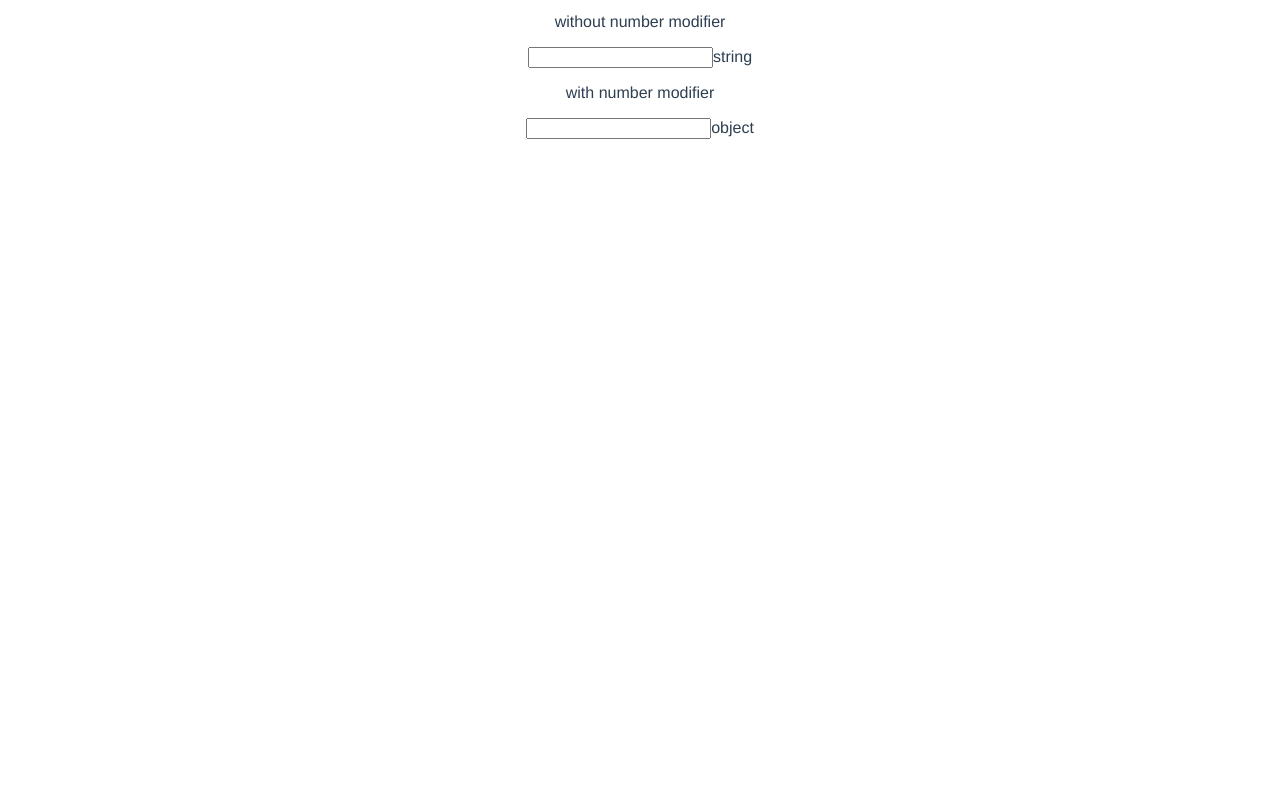
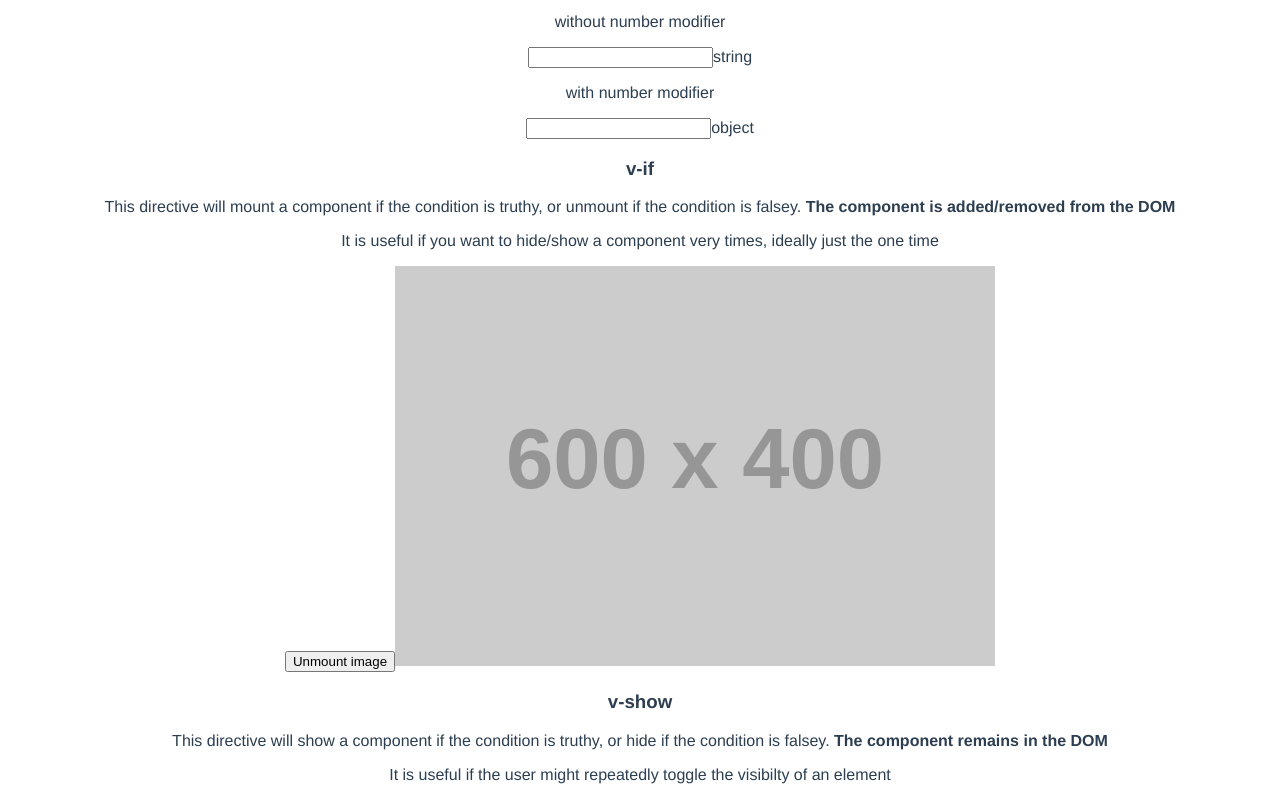
Before and after one commit to iamdcj/vues, a Vue app in the folder sandbox/: page / in a window 1280 px wide. Shown: the part 1318-2118 px from the top of the page. Before the commit the page ends 1465 px from the top, so only its background shows below. Built offline with nearby package versions, Linux system fonts and the light colour scheme.

Commit message:
v-if example

```diff
--- a/sandbox/src/components/Directives/Directives.vue
+++ b/sandbox/src/components/Directives/Directives.vue
@@ -7,6 +7,7 @@
 
     <For />
     <Model />
+    <IfShow />
 
 
   </section>
@@ -16,6 +17,7 @@
 
 import For from './For'
 import Model from './Model'
+import IfShow from './IfShow'
 
 export default {
   name: 'Directives',
@@ -24,7 +26,8 @@ export default {
   },
   components: {
     For,
-    Model
+    Model,
+    IfShow
   }
 }
 </script>
--- /dev/null
+++ b/sandbox/src/components/Directives/IfShow/index.vue
@@ -0,0 +1,42 @@
+<template>
+  <div>
+    <div>
+      <h3>v-if</h3>
+      <p>
+        This directive will mount a component if the condition is truthy, or unmount if the condition is falsey. <strong>The component is added/removed from the DOM</strong>
+      </p>
+
+      <p>It is useful if you want to hide/show a component very times, ideally just the one time</p>
+
+      <button v-on:click="toggleMounted">{{mounted ? 'Unmount' : 'Mount' }} image</button>
+
+      <Img v-if="mounted" src="https://dummyimage.com/600x400/000/fff" />
+    </div>
+    <div>
+      <h3>v-show</h3>
+      <p>
+
+        This directive will show a component if the condition is truthy, or hide if the condition is falsey. <strong>The component remains in the DOM</strong>
+      </p>
+
+      <p>It is useful if the user might repeatedly toggle the visibilty of an element</p>
+
+    </div>
+  </div>
+</template>
+
+<script>
+export default {
+  name: "IfShow",
+  data() {
+    return {
+      mounted: true
+    };
+  },
+  methods: {
+    toggleMounted() {
+      this.mounted = !this.mounted;
+    }
+  }
+};
+</script>
```
